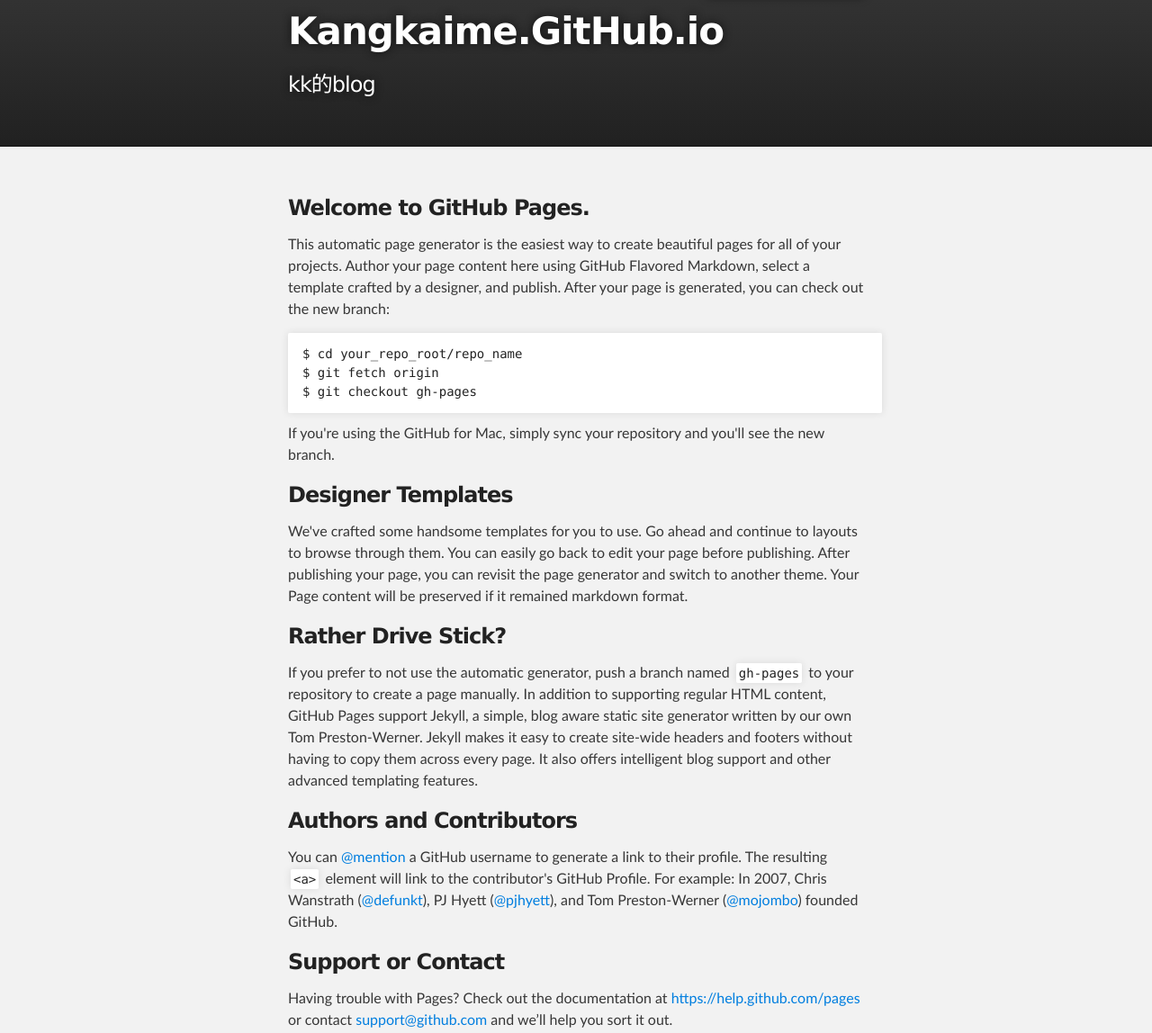
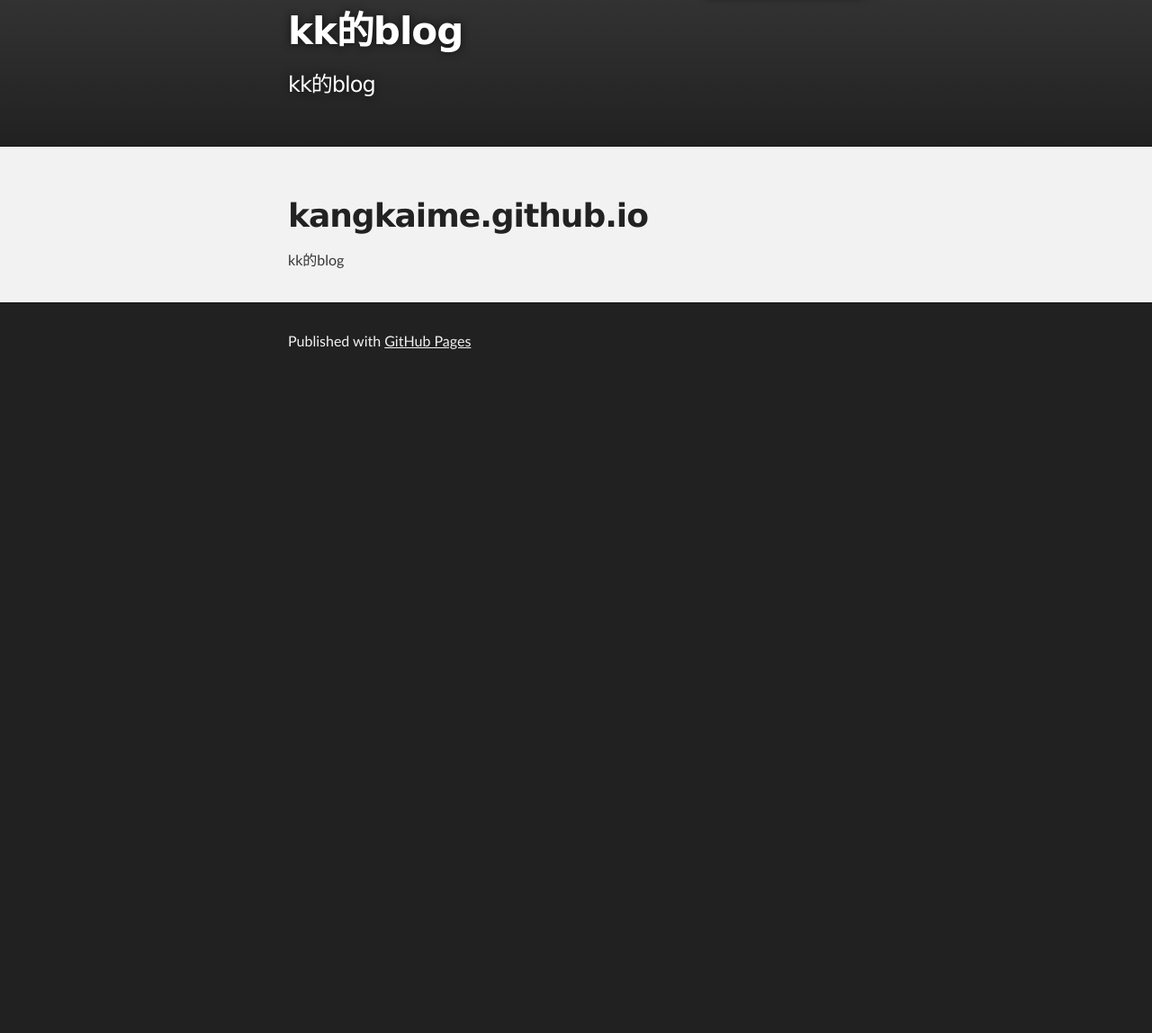
Before and after one commit to kangkaime/kangkaime.github.io, a plain HTML site: page index.html in a window 1280 px wide. Shown: the part 47-1195 px from the top of the page at 90% size. After the commit the page ends 800 px from the top, so only its background shows below. Drawn offline with Linux system fonts and the light colour scheme.

Commit message:
Replace master branch with page content via GitHub

```diff
--- a/index.html
+++ b/index.html
@@ -4,11 +4,11 @@
   <head>
     <meta charset='utf-8'>
     <meta http-equiv="X-UA-Compatible" content="chrome=1">
-    <meta name="description" content="Kangkaime.GitHub.io : kk的blog">
+    <meta name="description" content="kk的blog : kk的blog">
 
     <link rel="stylesheet" type="text/css" media="screen" href="stylesheets/stylesheet.css">
 
-    <title>Kangkaime.GitHub.io</title>
+    <title>kk的blog</title>
   </head>
 
   <body>
@@ -18,7 +18,7 @@
         <header class="inner">
           <a id="forkme_banner" href="https://github.com/kangkaime">View on GitHub</a>
 
-          <h1 id="project_title">Kangkaime.GitHub.io</h1>
+          <h1 id="project_title">kk的blog</h1>
           <h2 id="project_tagline">kk的blog</h2>
 
         </header>
@@ -27,37 +27,10 @@
     <!-- MAIN CONTENT -->
     <div id="main_content_wrap" class="outer">
       <section id="main_content" class="inner">
-        <h3>
-<a id="welcome-to-github-pages" class="anchor" href="#welcome-to-github-pages" aria-hidden="true"><span class="octicon octicon-link"></span></a>Welcome to GitHub Pages.</h3>
+        <h1>
+<a id="kangkaimegithubio" class="anchor" href="#kangkaimegithubio" aria-hidden="true"><span class="octicon octicon-link"></span></a>kangkaime.github.io</h1>
 
-<p>This automatic page generator is the easiest way to create beautiful pages for all of your projects. Author your page content here using GitHub Flavored Markdown, select a template crafted by a designer, and publish. After your page is generated, you can check out the new branch:</p>
-
-<pre><code>$ cd your_repo_root/repo_name
-$ git fetch origin
-$ git checkout gh-pages
-</code></pre>
-
-<p>If you're using the GitHub for Mac, simply sync your repository and you'll see the new branch.</p>
-
-<h3>
-<a id="designer-templates" class="anchor" href="#designer-templates" aria-hidden="true"><span class="octicon octicon-link"></span></a>Designer Templates</h3>
-
-<p>We've crafted some handsome templates for you to use. Go ahead and continue to layouts to browse through them. You can easily go back to edit your page before publishing. After publishing your page, you can revisit the page generator and switch to another theme. Your Page content will be preserved if it remained markdown format.</p>
-
-<h3>
-<a id="rather-drive-stick" class="anchor" href="#rather-drive-stick" aria-hidden="true"><span class="octicon octicon-link"></span></a>Rather Drive Stick?</h3>
-
-<p>If you prefer to not use the automatic generator, push a branch named <code>gh-pages</code> to your repository to create a page manually. In addition to supporting regular HTML content, GitHub Pages support Jekyll, a simple, blog aware static site generator written by our own Tom Preston-Werner. Jekyll makes it easy to create site-wide headers and footers without having to copy them across every page. It also offers intelligent blog support and other advanced templating features.</p>
-
-<h3>
-<a id="authors-and-contributors" class="anchor" href="#authors-and-contributors" aria-hidden="true"><span class="octicon octicon-link"></span></a>Authors and Contributors</h3>
-
-<p>You can <a href="https://github.com/blog/821" class="user-mention">@mention</a> a GitHub username to generate a link to their profile. The resulting <code>&lt;a&gt;</code> element will link to the contributor's GitHub Profile. For example: In 2007, Chris Wanstrath (<a href="https://github.com/defunkt" class="user-mention">@defunkt</a>), PJ Hyett (<a href="https://github.com/pjhyett" class="user-mention">@pjhyett</a>), and Tom Preston-Werner (<a href="https://github.com/mojombo" class="user-mention">@mojombo</a>) founded GitHub.</p>
-
-<h3>
-<a id="support-or-contact" class="anchor" href="#support-or-contact" aria-hidden="true"><span class="octicon octicon-link"></span></a>Support or Contact</h3>
-
-<p>Having trouble with Pages? Check out the documentation at <a href="https://help.github.com/pages">https://help.github.com/pages</a> or contact <a href="mailto:support@github.com">support@github.com</a> and we’ll help you sort it out.</p>
+<p>kk的blog</p>
       </section>
     </div>
 
```
Also changed, not shown: params.json (+1 -1 lines).
